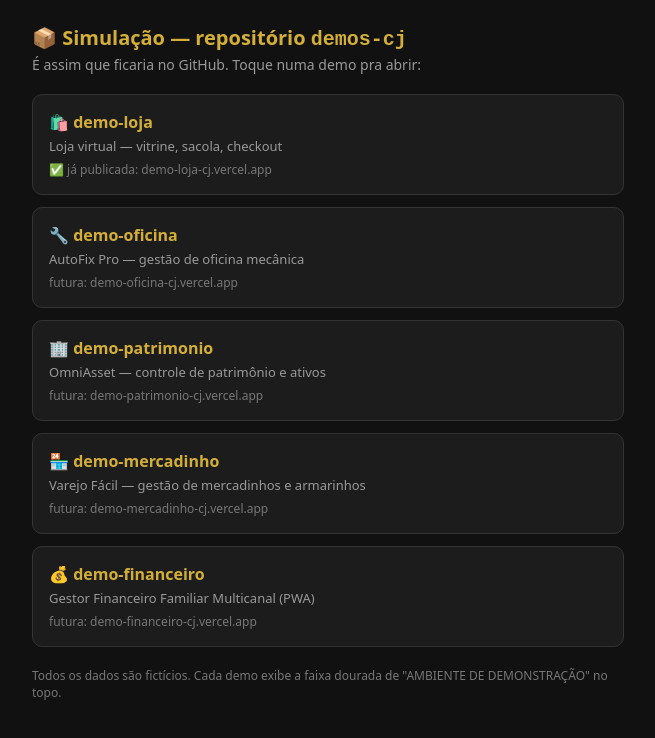
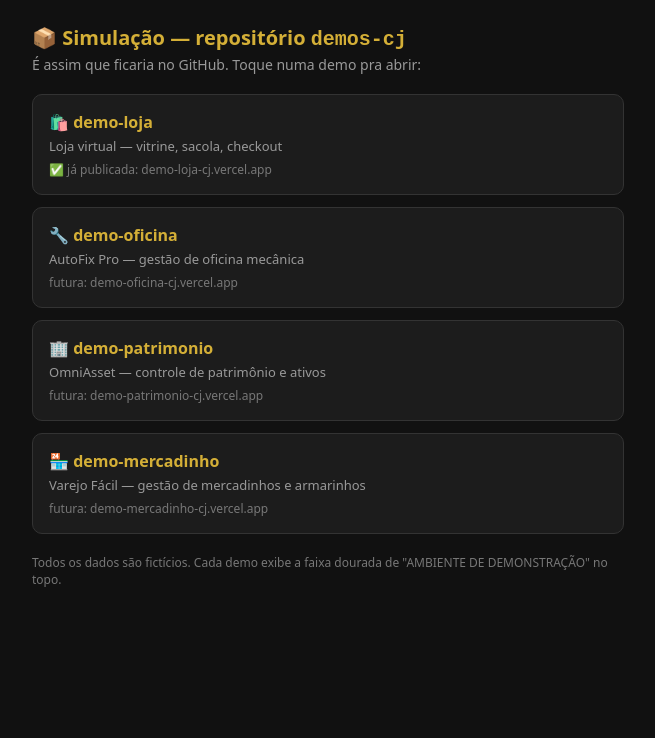
Before and after one commit to claudiojoseoliveira/demos-cj, a plain HTML site: page index.html in a window 1280 px wide. Shown: the whole page, without its empty margins (312-967 px from the left). Drawn offline with Linux system fonts and the light colour scheme.

Commit message:
Remove card demo-financeiro do index raiz (Caminho A — ADENDO_04: Gestor Financeiro fora do escopo comercial, sem placeholder)

```diff
--- a/index.html
+++ b/index.html
@@ -24,7 +24,6 @@ a.card:hover{border-color:#d4af37}
 <a class="card" href="demo-oficina/index.html"><b>🔧 demo-oficina</b><span>AutoFix Pro — gestão de oficina mecânica</span><em>futura: demo-oficina-cj.vercel.app</em></a>
 <a class="card" href="demo-patrimonio/index.html"><b>🏢 demo-patrimonio</b><span>OmniAsset — controle de patrimônio e ativos</span><em>futura: demo-patrimonio-cj.vercel.app</em></a>
 <a class="card" href="demo-mercadinho/index.html"><b>🏪 demo-mercadinho</b><span>Varejo Fácil — gestão de mercadinhos e armarinhos</span><em>futura: demo-mercadinho-cj.vercel.app</em></a>
-<a class="card" href="demo-financeiro/index.html"><b>💰 demo-financeiro</b><span>Gestor Financeiro Familiar Multicanal (PWA)</span><em>futura: demo-financeiro-cj.vercel.app</em></a>
 <p class="note">Todos os dados são fictícios. Cada demo exibe a faixa dourada de "AMBIENTE DE DEMONSTRAÇÃO" no topo.</p>
 </body>
 </html>
```
